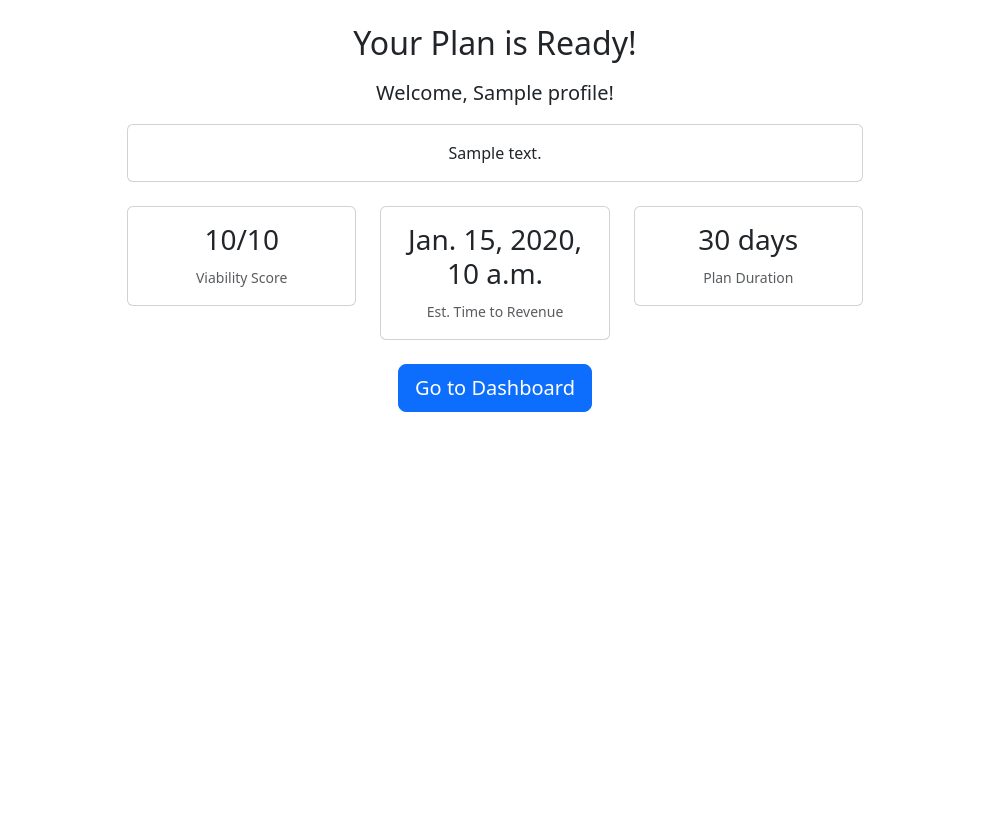
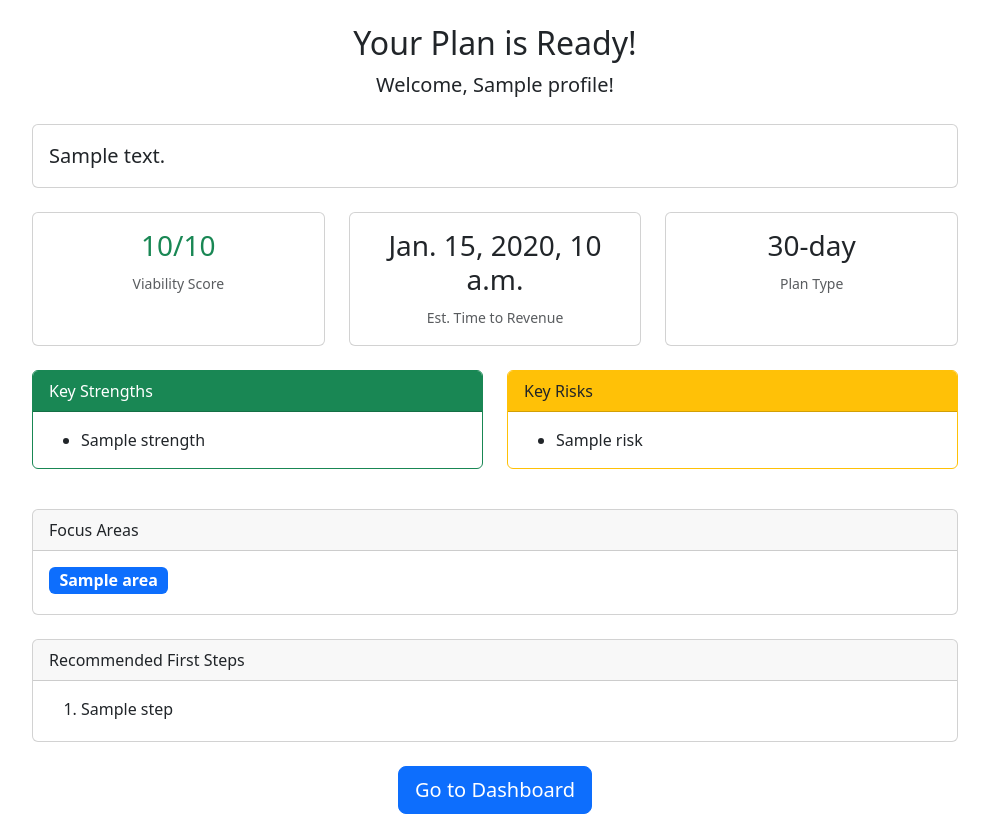
Before and after one commit to WingZero4/biz-assistant, a Django app: template templates/onboarding/complete.html in a window 1280 px wide. Shown: the part 56-870 px from the top of the page, without its empty margins (145-1134 px from the left). Before the commit the page ends 468 px from the top, so only its background shows below. Run offline with Django 5.2, Linux system fonts and the light colour scheme; the template is opened without the code that fills it: most values are stand-ins (such as "Sample title", 1, 10 or a date in 2020).

Commit message:
Connect AI APIs and improve onboarding UX
- Installed anthropic, openai, twilio, sendgrid packages
- Both Claude and OpenAI APIs verified working with live keys
- Enhanced assessment results page with strengths, risks, focus areas, first steps
- Added loading spinner overlay for AI plan generation (prevents double-click)
- Cleaned up requirements.txt

Co-Authored-By: Claude Opus 4.6 <noreply@anthropic.com>

```diff
--- a/requirements.txt
+++ b/requirements.txt
@@ -15,8 +15,3 @@ django-axes>=8.0
 
 # Utilities
 tzdata>=2024.1
-
-# Dev/Test
-pytest-django>=4.8
-factory-boy>=3.3
-responses>=0.25
--- a/templates/onboarding/complete.html
+++ b/templates/onboarding/complete.html
@@ -1,16 +1,18 @@
 {% extends "base.html" %}
-{% block title %}Welcome — BizAssistant{% endblock %}
+{% block title %}Your Plan is Ready — BizAssistant{% endblock %}
 
 {% block content %}
 <div class="row justify-content-center">
-    <div class="col-md-8 text-center">
-        <h2 class="mb-3">Your Plan is Ready!</h2>
-        <p class="lead">Welcome, {{ profile.business_name }}!</p>
+    <div class="col-md-10">
+        <div class="text-center mb-4">
+            <h2>Your Plan is Ready!</h2>
+            <p class="lead">Welcome, {{ profile.business_name }}!</p>
+        </div>
 
         {% if assessment.summary %}
         <div class="card mb-4">
             <div class="card-body">
-                <p class="mb-0">{{ assessment.summary }}</p>
+                <p class="mb-0 fs-5">{{ assessment.summary }}</p>
             </div>
         </div>
         {% endif %}
@@ -18,33 +20,93 @@
         {% if assessment.viability_score %}
         <div class="row mb-4">
             <div class="col-md-4">
-                <div class="card text-center">
+                <div class="card text-center h-100">
                     <div class="card-body">
-                        <h3>{{ assessment.viability_score }}/10</h3>
+                        <h3 class="{% if assessment.viability_score >= 7 %}text-success{% elif assessment.viability_score >= 4 %}text-warning{% else %}text-danger{% endif %}">
+                            {{ assessment.viability_score }}/10
+                        </h3>
                         <small class="text-muted">Viability Score</small>
                     </div>
                 </div>
             </div>
             <div class="col-md-4">
-                <div class="card text-center">
+                <div class="card text-center h-100">
                     <div class="card-body">
-                        <h3>{{ assessment.time_to_revenue }}</h3>
+                        <h3>{{ assessment.time_to_revenue|default:"TBD" }}</h3>
                         <small class="text-muted">Est. Time to Revenue</small>
                     </div>
                 </div>
             </div>
             <div class="col-md-4">
-                <div class="card text-center">
+                <div class="card text-center h-100">
                     <div class="card-body">
-                        <h3>30 days</h3>
-                        <small class="text-muted">Plan Duration</small>
+                        <h3>{{ assessment.plan_type|default:"30-day" }}</h3>
+                        <small class="text-muted">Plan Type</small>
                     </div>
                 </div>
             </div>
         </div>
         {% endif %}
 
-        <a href="{% url 'accounts:dashboard' %}" class="btn btn-primary btn-lg">Go to Dashboard</a>
+        <div class="row mb-4">
+            {% if assessment.key_strengths %}
+            <div class="col-md-6 mb-3">
+                <div class="card h-100 border-success">
+                    <div class="card-header bg-success text-white">Key Strengths</div>
+                    <div class="card-body">
+                        <ul class="mb-0">
+                            {% for strength in assessment.key_strengths %}
+                            <li>{{ strength }}</li>
+                            {% endfor %}
+                        </ul>
+                    </div>
+                </div>
+            </div>
+            {% endif %}
+
+            {% if assessment.key_risks %}
+            <div class="col-md-6 mb-3">
+                <div class="card h-100 border-warning">
+                    <div class="card-header bg-warning text-dark">Key Risks</div>
+                    <div class="card-body">
+                        <ul class="mb-0">
+                            {% for risk in assessment.key_risks %}
+                            <li>{{ risk }}</li>
+                            {% endfor %}
+                        </ul>
+                    </div>
+                </div>
+            </div>
+            {% endif %}
+        </div>
+
+        {% if assessment.focus_areas %}
+        <div class="card mb-4">
+            <div class="card-header">Focus Areas</div>
+            <div class="card-body">
+                {% for area in assessment.focus_areas %}
+                <span class="badge bg-primary me-2 mb-1 fs-6">{{ area }}</span>
+                {% endfor %}
+            </div>
+        </div>
+        {% endif %}
+
+        {% if assessment.first_steps %}
+        <div class="card mb-4">
+            <div class="card-header">Recommended First Steps</div>
+            <div class="card-body">
+                <ol class="mb-0">
+                    {% for step in assessment.first_steps %}
+                    <li class="mb-1">{{ step }}</li>
+                    {% endfor %}
+                </ol>
+            </div>
+        </div>
+        {% endif %}
+
+        <div class="text-center mt-4">
+            <a href="{% url 'accounts:dashboard' %}" class="btn btn-primary btn-lg">Go to Dashboard</a>
+        </div>
     </div>
 </div>
 {% endblock %}
```
Also changed, not shown: templates/onboarding/step_6.html (+21 -1 lines).
